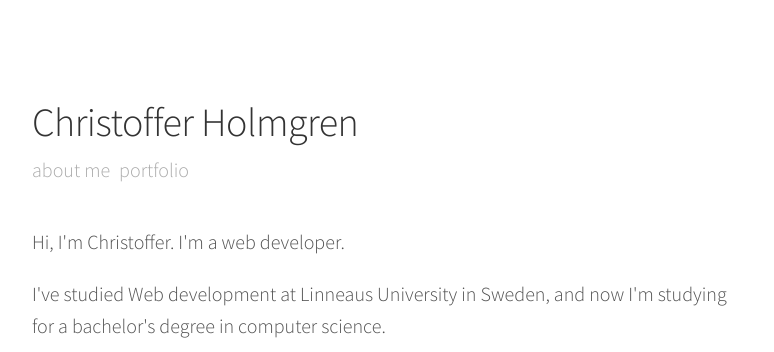
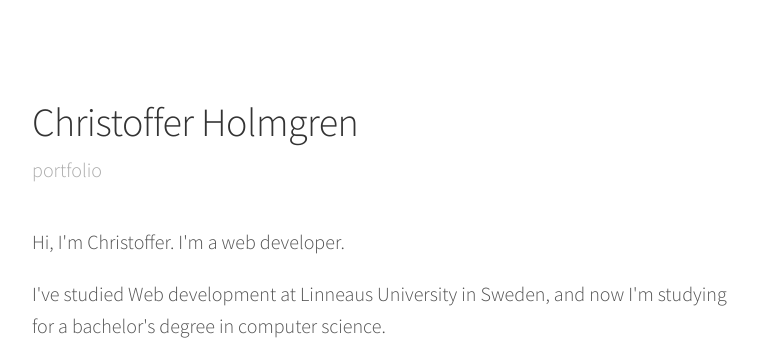
Before and after one commit to CCHolmgren/ccholmgren.github.io, a Jekyll site: the page built from index.html, in a window 1280 px wide. Shown: the top 352 px of the page, without its empty margins (248-1022 px from the left). Built offline with Jekyll 4.4.1, drawn with Linux system fonts in a browser that asks for light colours.

Commit message:
Update _config.yml

```diff
--- a/_config.yml
+++ b/_config.yml
@@ -15,8 +15,6 @@ markdown:           kramdown
 
 # Navigation
 nav:
-  - name:           "About me"
-    href:           "/about/"
   - name:           "Portfolio"
     href:           "/portfolio/"
 
```
